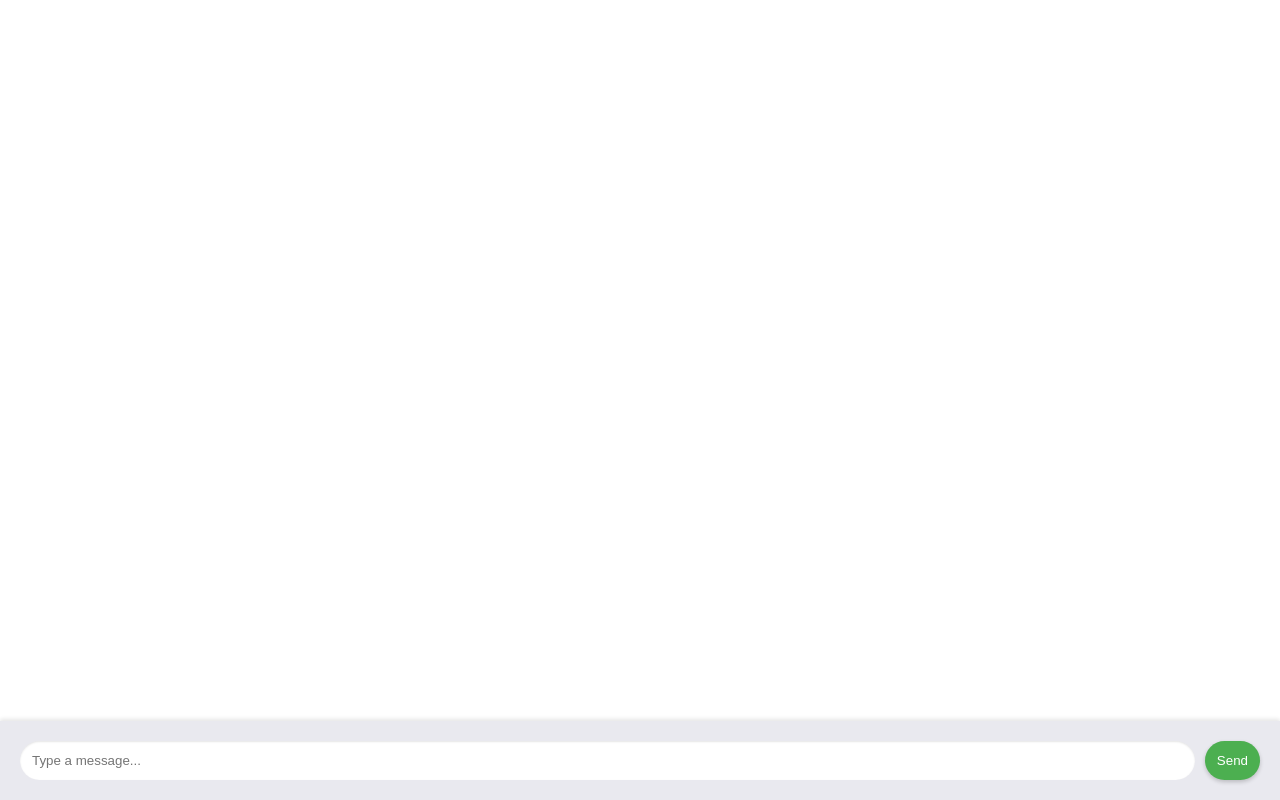
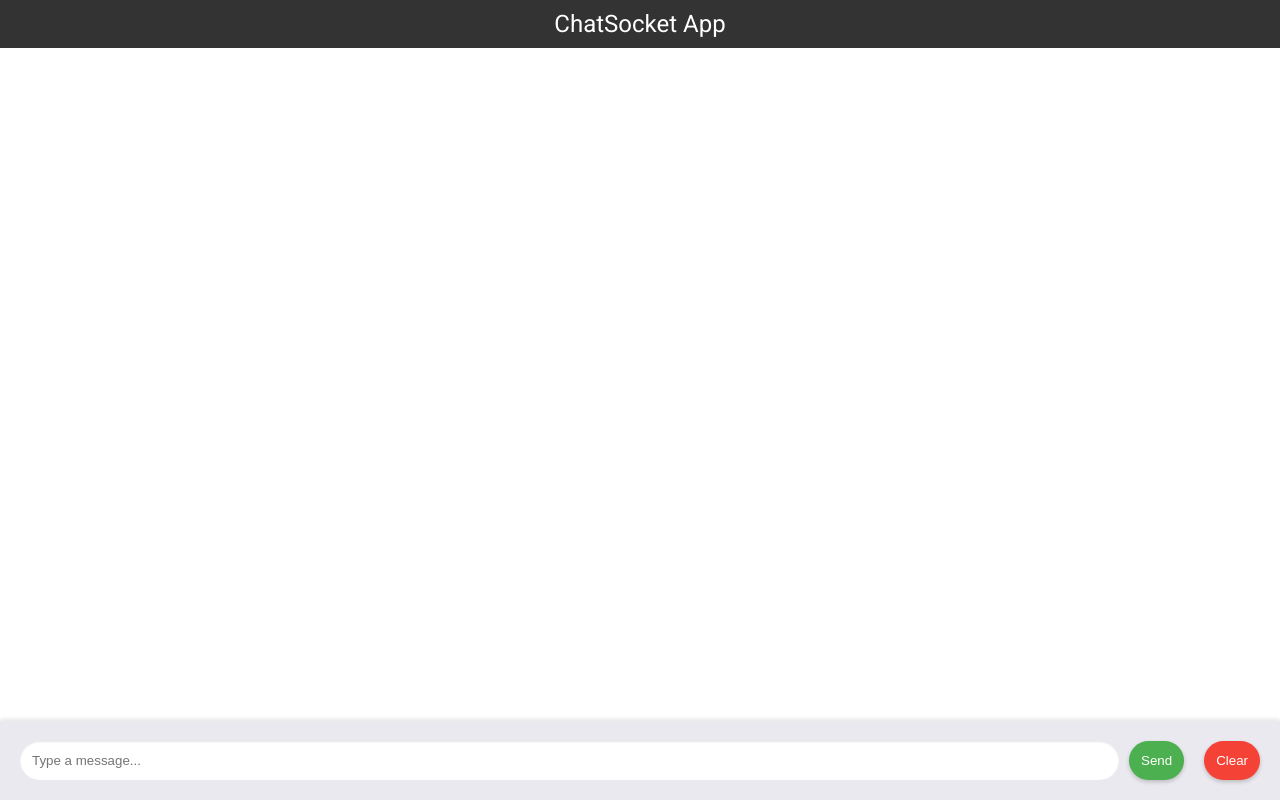
Before and after one commit to ravindra-LL/ChatSocket-Basic-App, a website: page public/index.html in a window 1280 px wide. Drawn offline with Linux system fonts and the light colour scheme.

Commit message:
some required change

```diff
--- a/public/index.html
+++ b/public/index.html
@@ -14,6 +14,13 @@
       display: flex;
       flex-direction: column;
       height: 100vh;
+    }
+    header {
+      background-color: #333;
+      color: white;
+      padding: 10px 20px;
+      text-align: center;
+      font-size: 24px;
     }
     #messages {
       list-style: none;
@@ -34,7 +41,7 @@
       box-shadow: 0 1px 2px rgba(0,0,0,0.05);
     }
     #messages li.right {
-      background-color: #d1e8f5;
+      background-color: #4c626f;
       margin-left: auto;
       text-align: right;
     }
@@ -42,7 +49,7 @@
       background-color: #f1f1f1;
       text-align: left;
     }
-    #messageInput, #sendButton {
+    #messageInput, #sendButton, #clearButton {
       padding: 12px;
       margin: 10px;
       border: none;
@@ -60,6 +67,13 @@
       font-weight: 500;
       box-shadow: 0 2px 4px rgba(0,0,0,0.2);
     }
+    #clearButton {
+      background-color: #f44336;
+      color: white;
+      cursor: pointer;
+      font-weight: 500;
+      box-shadow: 0 2px 4px rgba(0,0,0,0.2);
+    }
     #inputArea {
       display: flex;
       padding: 10px;
@@ -69,10 +83,12 @@
   </style>
 </head>
 <body>
+  <header>ChatSocket App</header>
   <ul id="messages"></ul>
   <div id="inputArea">
     <input id="messageInput" placeholder="Type a message..." autocomplete="off">
     <button id="sendButton">Send</button>
+    <button id="clearButton" onclick="clearMessages()">Clear</button>
   </div>
 
   <script>
@@ -129,6 +145,11 @@
       messagesList.appendChild(messageItem);
       messagesList.scrollTop = messagesList.scrollHeight; // Scroll to the bottom of the message list
     }
+
+    function clearMessages() {
+      const messagesList = document.getElementById('messages');
+      messagesList.innerHTML = '';
+    }
   </script>
 </body>
 </html>
--- a/server.js
+++ b/server.js
@@ -20,7 +20,7 @@ server.on('connection', async (socket) => {
   console.log('Client connected');
   const userId = uuidv4();
   // Generate a shorter, more concise username
-  userNames.set(socket, `U${userId.substring(0, 5)}`);
+  userNames.set(socket, `${userId.substring(0, 5)}`);
 
   // Send chat history to the new client
   try {
```
